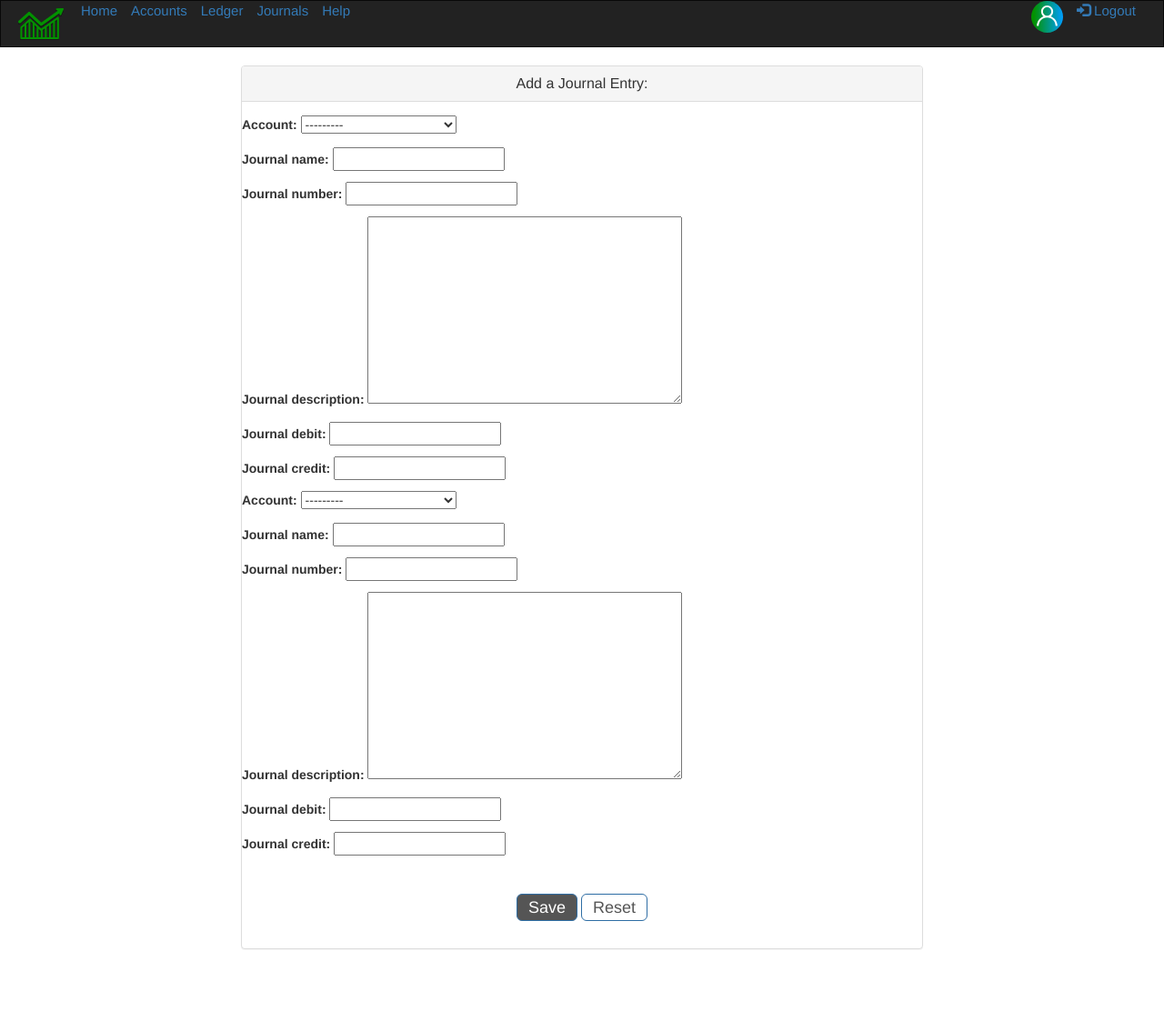
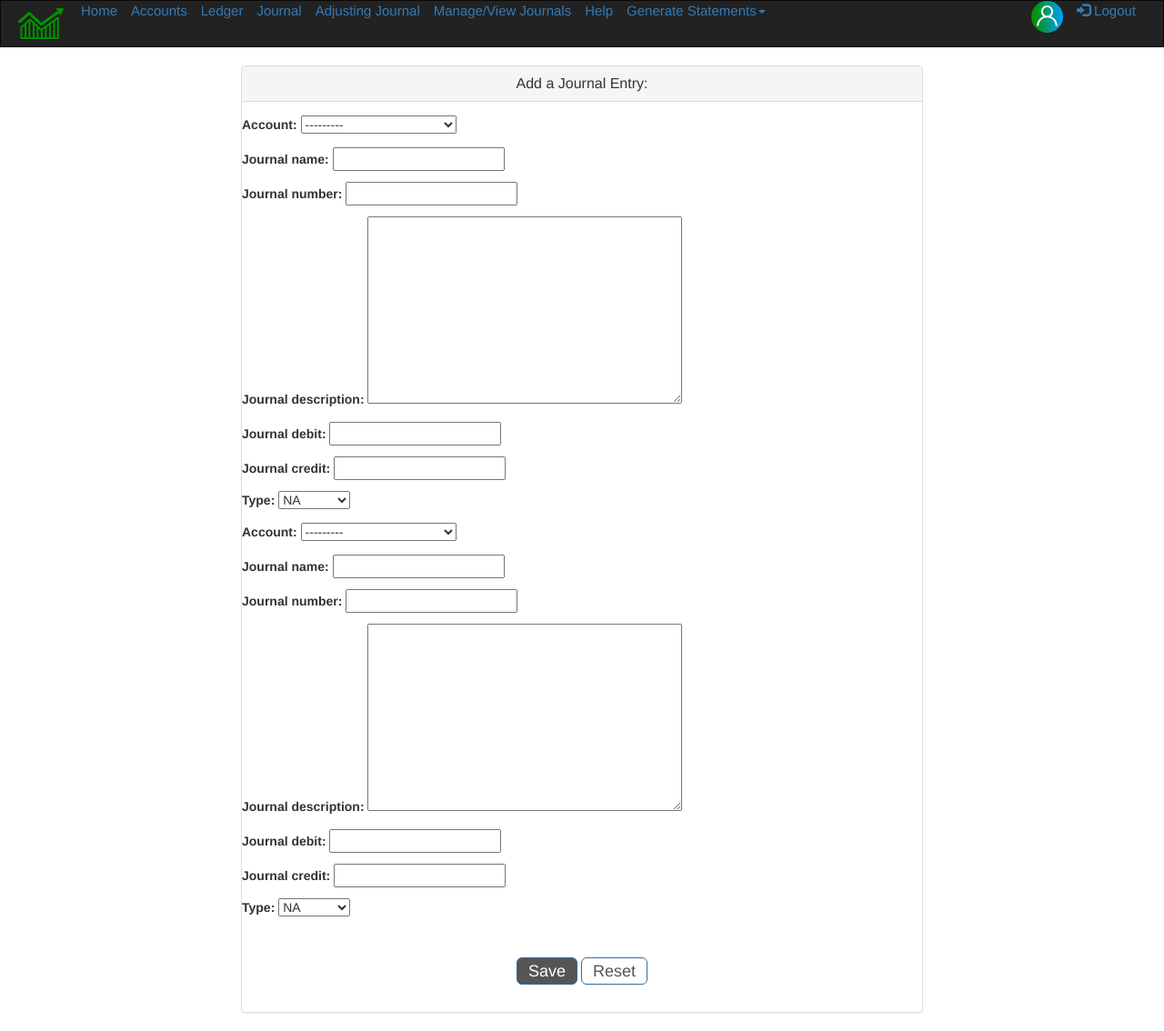
Before and after one commit to dm1737/SAD, a Django app: page /journals/ in a window 1280 px wide. Shown: the whole page at 91% size. Before the commit the page ends 1044 px from the top, so only its background shows below. Run offline with Django 3.2, Linux system fonts and the light colour scheme; data comes from the database, SQL or seed files in the repository; both versions use the stored data as it was after the commit; parts of the project's set-up code (start-up, migrations or seed data) failed here and were passed over; some libraries are stand-ins or nearby versions.

Commit message:
Income Statement

```diff
--- a/sprint_1/accounts/forms.py
+++ b/sprint_1/accounts/forms.py
@@ -42,6 +42,7 @@ class JournalForm(forms.ModelForm):
             #'initial_journal_balance',
             'journal_debit',
             'journal_credit',
+            'Type',
             #'journal_balance',
             #'source_document'
         ]
--- a/sprint_1/accounts/models.py
+++ b/sprint_1/accounts/models.py
@@ -59,6 +59,9 @@ def save_user_profile(sender, instance, **kwargs):
 class Statements (models.Model):
 	Total_debit = models.DecimalField(decimal_places=2, max_digits=10)
 	Total_Credit = models.DecimalField(decimal_places=2, max_digits=10)
+	Total_Expense = models.DecimalField(decimal_places=2, max_digits=10)
+	Total_Revenue = models.DecimalField(decimal_places=2, max_digits=10)
+	Net_Profit = models.DecimalField(decimal_places=2, max_digits=10)
 
 class UserAccount (models.Model):
     user = models.OneToOneField(User, on_delete=models.CASCADE)
@@ -88,10 +91,18 @@ class Journal (models.Model):
     Pending = 1
     Accepted = 2
     Rejected = 3
+    Expense = 1
+    Revenue = 2
+    NA = 3
     STATUS_CHOICES = (
         (Pending, 'Pending'),
         (Accepted, 'Accepted'),
         (Rejected, 'Rejected'),
+    )
+    TYPE_CHOICES = (
+        (Expense, 'Expense'),
+        (Revenue, 'Revenue'),
+        (NA, 'NA'),
     )
     #user = models.ForeignKey(User, related_name='User', null=True, on_delete=models.CASCADE)
     account = models.ForeignKey(UserAccount, on_delete=models.CASCADE)
@@ -107,6 +118,7 @@ class Journal (models.Model):
     date = models.DateField(auto_now_add = True)
     reason_for_rejection = models.CharField(max_length=1000, blank=True, null=False, default="")
     history = HistoricalRecords()
+    Type = models.PositiveSmallIntegerField(choices=TYPE_CHOICES, null=False, blank=True, default=NA)
 
     def get_absolute_url(self):
         return reverse('journal:detail', args=[self.Journal_number])
@@ -118,10 +130,19 @@ class AdjustingJournalEntry (models.Model):
     Pending = 1
     Accepted = 2
     Rejected = 3
+    Expense = 1
+    Revenue = 2
+    NA = 3
+
     STATUS_CHOICES = (
         (Pending, 'Pending'),
         (Accepted, 'Accepted'),
         (Rejected, 'Rejected'),
+    )
+    TYPE_CHOICES = (
+        (Expense, 'Expense'),
+        (Revenue, 'Revenue'),
+        (NA, 'NA'),
     )
     account = models.ForeignKey(UserAccount, on_delete=models.CASCADE)
     Adjusted_journal_name = models.CharField(max_length=300, unique=True)
@@ -134,6 +155,7 @@ class AdjustingJournalEntry (models.Model):
     Adjusted_date = models.DateField(auto_now_add = True)
     Adjusted_reason_for_rejection = models.CharField(max_length=1000, blank=True, null=False, default="")
     Adjusted_history = HistoricalRecords()
+    Type = models.PositiveSmallIntegerField(choices=TYPE_CHOICES, null=False, blank=True, default=NA)
 
     def get_absolute_url(self):
         return reverse('journal:detail', args=[self.Adjusted_journal_number])
--- a/sprint_1/accounts/templates/accounts/journals.html
+++ b/sprint_1/accounts/templates/accounts/journals.html
@@ -17,8 +17,23 @@
         <a href="/" class="navbar-left"> Home </a>
         <a href="/accounts" class="navbar-left"> Accounts </a>
         <a href="/ledger" class="navbar-left"> Ledger </a>
-        <a href="/journals" class="navbar-left"> Journals </a>
+        <a href="/journals" class="navbar-left"> Journal </a>
+        <a href="/adjusting_journals" class="navbar-left"> Adjusting Journal </a>
+        <a href="/manage_journals" class="navbar-left"> Manage/View Journals</a>
         <a href="/help" class="navbar-left"> Help </a>
+        <ul class="nav navbar-nav">
+
+         <div class="dropdown">
+                <a href="#" class="navbar-left" data-toggle="dropdown" role="button" aria-haspopup="true" aria-expanded="false">Generate Statements<span class="caret"></span></a>
+                <ul class="dropdown-menu">
+                  <li><a href="/generate_statements">Trial Balance</a></li>
+                  <li><a href="/balance_sheet">Balance Sheet</a></li>
+                  <li><a href="/income_statement">Income Statement</a></li>
+                  <li><a href="#">Retained Earnings Statement</a></li>
+
+                </ul>
+              </div>
+        </ul>
 
         <a href="/logout" class="navbar-right"><span class="glyphicon glyphicon-log-in"></span> Logout </a>
         <a href="/profile" class="navbar-right">{{user.username|title}}</a>
--- a/sprint_1/accounts/templates/base.html
+++ b/sprint_1/accounts/templates/base.html
@@ -37,16 +37,16 @@
         <a href="/help" class="navbar-left"> Help </a>
         <ul class="nav navbar-nav">
 
-         <li class="dropdown">
-                <a href="#" class="dropdown-toggle" data-toggle="dropdown" role="button" aria-haspopup="true" aria-expanded="false">Generate Statements<span class="caret"></span></a>
+         <div class="dropdown">
+                <a href="#" class="navbar-left" data-toggle="dropdown" role="button" aria-haspopup="true" aria-expanded="false">Generate Statements<span class="caret"></span></a>
                 <ul class="dropdown-menu">
                   <li><a href="/generate_statements">Trial Balance</a></li>
                   <li><a href="/balance_sheet">Balance Sheet</a></li>
-                  <li><a href="#">Income Statement</a></li>
+                  <li><a href="/income_statement">Income Statement</a></li>
                   <li><a href="#">Retained Earnings Statement</a></li>
 
                 </ul>
-              </li>
+              </div>
         </ul>
         <a href="/logout" class="navbar-right"><span class="glyphicon glyphicon-log-in"></span> Logout </a>
         <a href="/profile" class="navbar-right">{{user.username|title}}</a>
--- a/sprint_1/accounts/urls.py
+++ b/sprint_1/accounts/urls.py
@@ -24,5 +24,8 @@ urlpatterns = [
     path("manage_journals/", views.manageJournals, name="managejournals"),
     path("generate_statements/", views.generate_statements, name="generate_statements"),
     path("balance_sheet/", views.balance_sheet, name="balance_sheet"),
+    path("income_statement/", views.income_statement, name="income_statement"),
+
+
 
 ]+ static(settings.MEDIA_URL, document_root=settings.MEDIA_ROOT)
--- a/sprint_1/accounts/views.py
+++ b/sprint_1/accounts/views.py
@@ -158,6 +158,8 @@ def journals(request):
         Acccredit = 0
         totaldebit = 0
         totalcredit = 0
+        Revenues = 0
+        Expenses = 0
         for journal in journals:
             if journal.status == 2:
                 if useraccount.account_name == journal.account.account_name:
@@ -175,6 +177,19 @@ def journals(request):
         statements.Total_debit = totaldebit
         statements.Total_Credit = totalcredit
         statements.save()
+    for journal in journals:
+            if journal.Type == 1:
+                Expenses = Expenses + journal.journal_credit + journal.journal_debit
+            if journal.Type == 2:
+                Revenues = Revenues + journal.journal_credit + journal.journal_debit
+            else:
+                pass
+    for statements in allstatements:
+        statements.Total_Expense = Expenses
+        statements.Total_Revenue = Revenues
+        statements.Net_Profit = Revenues - Expenses
+        statements.save()
+
     return render(request, template_name, context)
 '''
 def journals(request):
@@ -218,6 +233,17 @@ def balance_sheet (request):
 
     args = {'Userform': Userform, 'useraccounts': useraccounts, 'Statementsform': Statementsform, 'allstatements': allstatements }
     return render(request, 'accounts/balance_sheet.html', args)
+
+def income_statement (request):
+    Journalform = JournalForm()
+    journals = Journal.objects.all()
+    Statementsform = StatementsForm()
+    Userform = UserAccountForm()
+    useraccounts = UserAccount.objects.all()
+    allstatements = Statements.objects.all()
+
+    args = {'Journalform': Journalform, 'journals': journals, 'Userform': Userform, 'useraccounts': useraccounts, 'Statementsform': Statementsform, 'allstatements': allstatements }
+    return render(request, 'accounts/income_statement.html', args)
 
 def manageJournals (request):
     if request.method == 'POST':
```
Also changed, not shown: sprint_1/accounts/templates/accounts/adjusting_journals.html (+15 -1 lines), sprint_1/accounts/templates/accounts/income_statement.html (added, +129 -0 lines), sprint_1/accounts/migrations/0036_auto_20200416_1959.py (added), sprint_1/accounts/migrations/0037_auto_20200416_2000.py (added), sprint_1/accounts/migrations/0038_auto_20200416_2145.py (added), sprint_1/accounts/migrations/0039_statements_net_profit.py (added), sprint_1/db.sqlite3.
